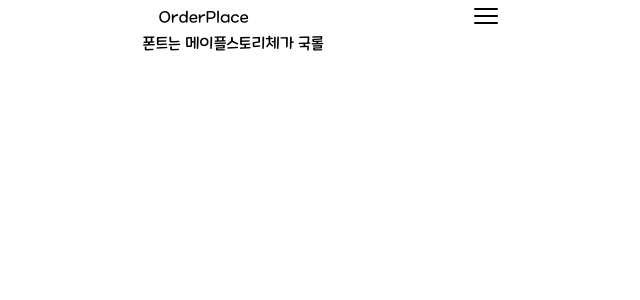
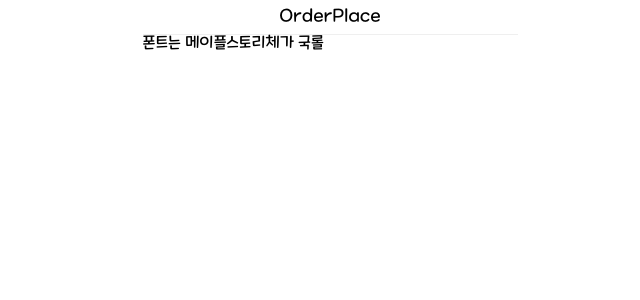
Before and after one commit to YiHyeongRae/order-place, a Next.js app: page / in a window 1280 px wide. Shown: the top 300 px of the page, without its empty margins (310-950 px from the left). Built offline with nearby package versions, Linux system fonts and the light colour scheme.

Commit message:
fix: Header css 수정

```diff
--- a/components/Header.tsx
+++ b/components/Header.tsx
@@ -3,20 +3,23 @@ import styled from "styled-components";
 
 const HeaderWrap = styled.div`
   display: flex;
-  justify-content: space-between;
+  justify-content: center;
   align-items: center;
-  padding: 0 16px;
+  padding: 8px 16px;
+  border-bottom: 1px solid #efefef;
 `;
 
 const Logo = styled.h1`
-  font-size: 16px;
+  font-size: 18px;
+  font-family: "MapleBold";
+  cursor: pointer;
 `;
 
 function Header() {
   return (
     <HeaderWrap>
-      <h1>OrderPlace</h1>
-      <p style={{ cursor: "pointer" }}>
+      <Logo>OrderPlace</Logo>
+      {/* <p style={{ cursor: "pointer" }}>
         <svg
           xmlns="http://www.w3.org/2000/svg"
           fill="none"
@@ -31,7 +34,7 @@ function Header() {
             d="M3.75 6.75h16.5M3.75 12h16.5m-16.5 5.25h16.5"
           />
         </svg>
-      </p>
+      </p> */}
     </HeaderWrap>
   );
 }
```
